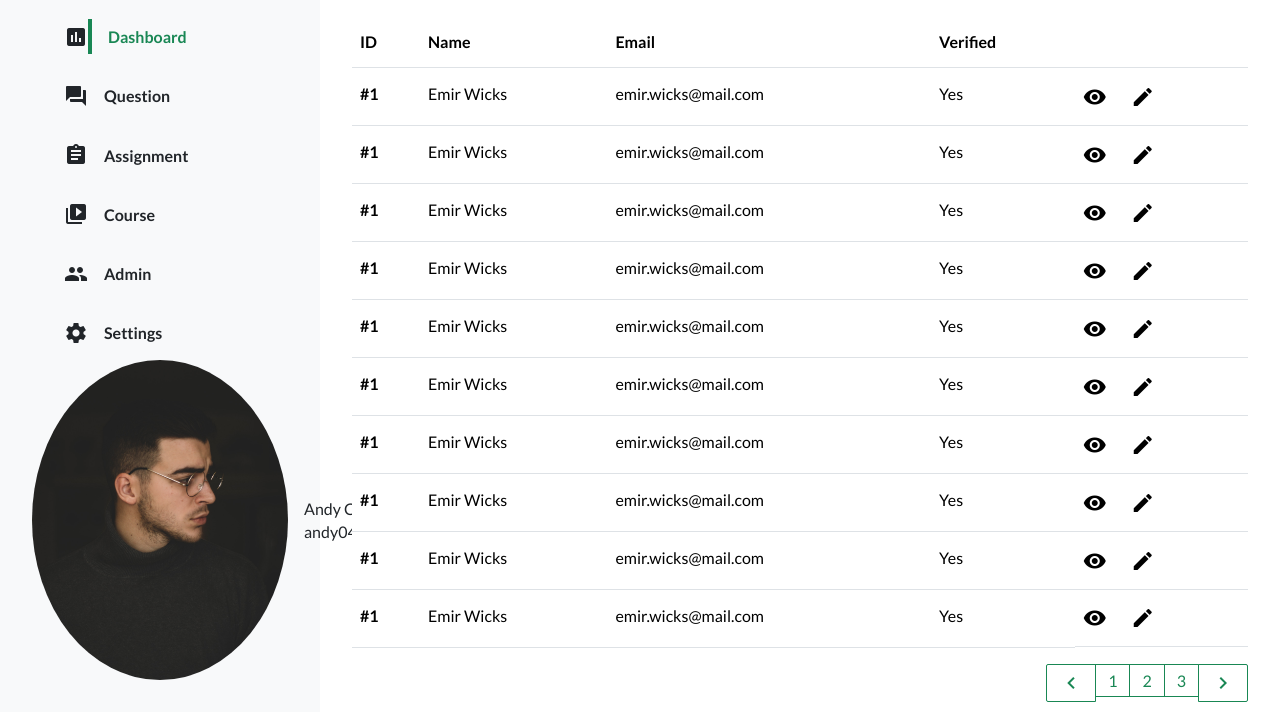
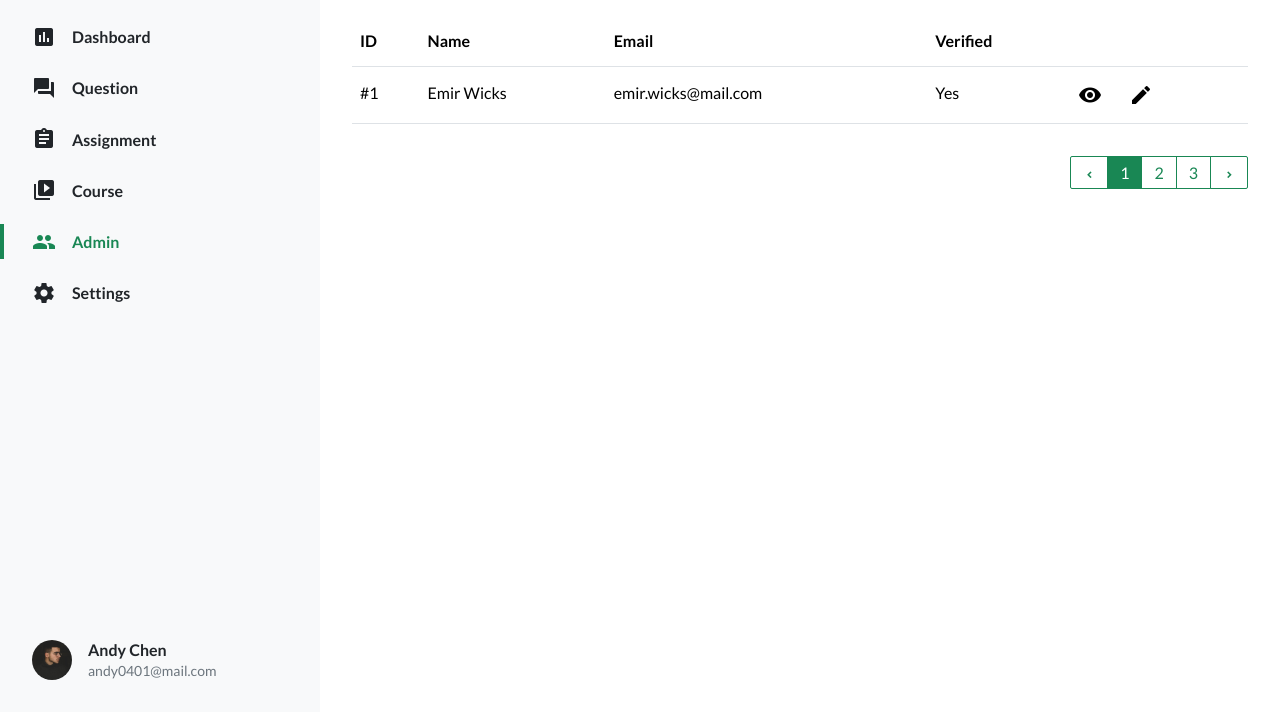
Before and after one commit to Tami1118/hex-2023web-week5, a website built with Vite: page pages/index.html in a window 1280 px wide. Shown: the part 88-800 px from the top of the page. Built offline with nearby package versions, Linux system fonts and the light colour scheme.

Commit message:
feat: 📦 html adjust

```diff
--- a/pages/index.html
+++ b/pages/index.html
@@ -11,9 +11,9 @@
 <body>
   <div class="vh-100">
     <div class="d-flex h-100">
-      <div class="sidebar w-25 bg-gray100">
-        <div class="d-flex flex-column h-100 p-8">
-          <a class="navbar-brand mb-8" href="#">
+      <div class="w-25 bg-gray100">
+        <div class="sidebar h-100 d-flex flex-column">
+          <a class="navbar-brand m-8" href="#">
             <svg xmlns="http://www.w3.org/2000/svg" xmlns:xlink="http://www.w3.org/1999/xlink" width="151" height="40" viewBox="0 0 151 40">
               <defs>
                 <clipPath id="clip-path">
@@ -37,10 +37,10 @@
               </g>
             </svg>
           </a>
-          <ul class="nav flex-column gap-6">
+          <ul class="nav flex-column mt-0 gap-4">
             <li class="nav-item d-flex align-items-center">
               <span class="material-icons">insert_chart</span>
-              <a class="nav-link active" aria-current="page" href="#">Dashboard</a>
+              <a class="nav-link" href="#">Dashboard</a>
             </li>
             <li class="nav-item d-flex align-items-center">
               <span class="material-icons">question_answer</span>
@@ -54,70 +54,49 @@
               <span class="material-icons">video_library</span>
               <a class="nav-link" href="#">Course</a>
             </li>
-            <li class="nav-item d-flex align-items-center">
+            <li class="nav-item d-flex align-items-center active">
               <span class="material-icons">people</span>
-              <a class="nav-link" href="#">Admin</a>
+              <a class="nav-link" href="index.html">Admin</a>
             </li>
             <li class="nav-item d-flex align-items-center">
               <span class="material-icons">settings</span>
               <a class="nav-link" href="#">Settings</a>
             </li>
           </ul>
-
-          <div class="mt-auto d-flex align-items-center">
-            <img class="person__img rounded-circle" src="../assets/images/andychen.jpeg">
+          <div class="mt-auto d-flex align-items-center m-8">
+            <img class="rounded-circle img-fluid" style="height: 40px; width: 40px;" src="../assets/images/andychen.jpeg">
             <div class="ms-4">
-              <div class="mb-1">Andy Chen</div>
-              <div class="person__email">andy0401@mail.com</div>
-            </div>
-          </div>
-        </div>
-      </div>
-      <div class="content w-75 overflow-y-scroll">
-        <nav class="navbar navbar-expand-lg p-0">
-          <div class="container p-8 m-0">
-            <a class="navbar-brand fw-bold" href="#">Admin</a>
-            <!-- Button trigger modal -->
-            <button type="button" class="btn d-flex align-middle" data-bs-toggle="modal" data-bs-target="#exampleModal">
-              <span class="material-icons me-2 text-success">add</span>
-              Add New Admin
-            </button>
-
-            <!-- Modal -->
-            <div class="modal fade" id="exampleModal" tabindex="-1" aria-labelledby="exampleModalLabel" aria-hidden="true">
-              <div class="modal-dialog">
-                <div class="modal-content">
-                  <div class="modal-header">
-                    <h1 class="modal-title fs-5" id="exampleModalLabel">Edit Admin</h1>
-                    <button type="button" class="btn-close" data-bs-dismiss="modal" aria-label="Close"></button>
-                  </div>
-                  <div class="modal-body">
-                    ...
-                  </div>
-                  <div class="modal-footer">
-                    <button type="button" class="btn btn-secondary" data-bs-dismiss="modal">Close</button>
-                    <button type="button" class="btn btn-primary">Save changes</button>
+              <div class="mb-1 fw-bold">Andy Chen</div>
+              <div class="text-gray600 fs-3h">andy0401@mail.com</div>
             </div>
           </div>
         </div>
       </div>
 
-
-
-
-
-            <button type="button" class="btn ms-auto">
+      <div class="content w-75 overflow-y-scroll">
+        <header>
+          <nav class="navbar navbar-expand-lg p-0">
+            <div class="container p-8 m-0">
+              <h1 class="navbar-brand fw-bold fs-6 me-12" href="#">Admin</h1>
+              <button class="btn border-0 d-flex align-items-center fw-bold" data-bs-toggle="modal" data-bs-target="#newAdminModal">
+                <span class="material-icons text-success me-2">add</span>
+                Add New Admin
+              </button>
+              <button type="button" class="btn-icon ms-auto">
                 <span class="material-icons">search</span>
               </button>
-            <button type="button" class="btn">
+              <button type="button" class="btn-icon ms-4">
                 <span class="material-icons">notifications_active</span>
               </button>
             </div>
           </nav>
+          <%- include('./components/addAdminModal'); -%>
+        </header>
 
-
+        <main>
           <div class="container px-8">
-          <table class="admin-table table table-hover">
+            <!-- table -->
+            <table class="table table-hover mb-8">
               <thead>
                 <tr class="py-3">
                   <th scope="col">ID</th>
@@ -128,183 +107,42 @@
                 </tr>
               </thead>
               <tbody>
-
-              <tr class="align-middle">
-                <th class="table-no">#1</th>
+                <tr>
+                  <th class="fw-normal">#1</th>
                   <td>Emir Wicks</td>
                   <td>emir.wicks@mail.com</td>
                   <td>Yes</td>
-                <td class="d-flex">
-                  <button class="p-0 border-0 bg-transparent me-6">
+                  <td>
+                    <button class="btn-icon me-6" data-bs-toggle="modal" data-bs-target="#viewAdminModal">
                       <span class="material-icons">visibility</span>
                     </button>
-                  <button class="p-0 border-0 bg-transparent">
+                    <button class="btn-icon" data-bs-toggle="modal" data-bs-target="#editAdminModal">
                       <span class="material-icons">edit</span>
                     </button>
                   </td>
                 </tr>
-
-              <tr class="align-middle">
-                <th class="table-no">#1</th>
-                <td>Emir Wicks</td>
-                <td>emir.wicks@mail.com</td>
-                <td>Yes</td>
-                <td class="d-flex">
-                  <button class="p-0 border-0 bg-transparent me-6">
-                    <span class="material-icons">visibility</span>
-                  </button>
-                  <button class="p-0 border-0 bg-transparent">
-                    <span class="material-icons">edit</span>
-                  </button>
-                </td>
-              </tr>
-
-              <tr class="align-middle">
-                <th class="table-no">#1</th>
-                <td>Emir Wicks</td>
-                <td>emir.wicks@mail.com</td>
-                <td>Yes</td>
-                <td class="d-flex">
-                  <button class="p-0 border-0 bg-transparent me-6">
-                    <span class="material-icons">visibility</span>
-                  </button>
-                  <button class="p-0 border-0 bg-transparent">
-                    <span class="material-icons">edit</span>
-                  </button>
-                </td>
-              </tr>
-
-              <tr class="align-middle">
-                <th class="table-no">#1</th>
-                <td>Emir Wicks</td>
-                <td>emir.wicks@mail.com</td>
-                <td>Yes</td>
-                <td class="d-flex">
-                  <button class="p-0 border-0 bg-transparent me-6">
-                    <span class="material-icons">visibility</span>
-                  </button>
-                  <button class="p-0 border-0 bg-transparent">
-                    <span class="material-icons">edit</span>
-                  </button>
-                </td>
-              </tr>
-
-              <tr class="align-middle">
-                <th class="table-no">#1</th>
-                <td>Emir Wicks</td>
-                <td>emir.wicks@mail.com</td>
-                <td>Yes</td>
-                <td class="d-flex">
-                  <button class="p-0 border-0 bg-transparent me-6">
-                    <span class="material-icons">visibility</span>
-                  </button>
-                  <button class="p-0 border-0 bg-transparent">
-                    <span class="material-icons">edit</span>
-                  </button>
-                </td>
-              </tr>
-
-              <tr class="align-middle">
-                <th class="table-no">#1</th>
-                <td>Emir Wicks</td>
-                <td>emir.wicks@mail.com</td>
-                <td>Yes</td>
-                <td class="d-flex">
-                  <button class="p-0 border-0 bg-transparent me-6">
-                    <span class="material-icons">visibility</span>
-                  </button>
-                  <button class="p-0 border-0 bg-transparent">
-                    <span class="material-icons">edit</span>
-                  </button>
-                </td>
-              </tr>
-
-              <tr class="align-middle">
-                <th class="table-no">#1</th>
-                <td>Emir Wicks</td>
-                <td>emir.wicks@mail.com</td>
-                <td>Yes</td>
-                <td class="d-flex">
-                  <button class="p-0 border-0 bg-transparent me-6">
-                    <span class="material-icons">visibility</span>
-                  </button>
-                  <button class="p-0 border-0 bg-transparent">
-                    <span class="material-icons">edit</span>
-                  </button>
-                </td>
-              </tr>
-
-              <tr class="align-middle">
-                <th class="table-no">#1</th>
-                <td>Emir Wicks</td>
-                <td>emir.wicks@mail.com</td>
-                <td>Yes</td>
-                <td class="d-flex">
-                  <button class="p-0 border-0 bg-transparent me-6">
-                    <span class="material-icons">visibility</span>
-                  </button>
-                  <button class="p-0 border-0 bg-transparent">
-                    <span class="material-icons">edit</span>
-                  </button>
-                </td>
-              </tr>
-
-              <tr class="align-middle">
-                <th class="table-no">#1</th>
-                <td>Emir Wicks</td>
-                <td>emir.wicks@mail.com</td>
-                <td>Yes</td>
-                <td class="d-flex">
-                  <button class="p-0 border-0 bg-transparent me-6">
-                    <span class="material-icons">visibility</span>
-                  </button>
-                  <button class="p-0 border-0 bg-transparent">
-                    <span class="material-icons">edit</span>
-                  </button>
-                </td>
-              </tr>
-
-              <tr class="align-middle">
-                <th class="table-no">#1</th>
-                <td>Emir Wicks</td>
-                <td>emir.wicks@mail.com</td>
-                <td>Yes</td>
-                <td class="d-flex">
-                  <button class="p-0 border-0 bg-transparent me-6">
-                    <span class="material-icons">visibility</span>
-                  </button>
-                  <button class="p-0 border-0 bg-transparent">
-                    <span class="material-icons">edit</span>
-                  </button>
-                </td>
-              </tr>
-
               </tbody>
             </table>
-        </div>
-        <div class="px-8">
-          <nav aria-label="Page navigation example ">
+            <%- include('./components/viewAdminModal'); -%>
+            <%- include('./components/editAdminModal'); -%>
+
+
+            <!-- pagination -->
+            <nav aria-label="admintablepagination">
               <ul class="pagination justify-content-end">
-              <li class="page-item">
-                <a class="page-link" href="#">
-                  <span class="material-icons page-size text-success">chevron_left</span>
-                </a>
-              </li>
-              <li class="page-item"><a class="page-link fz-4" href="#">1</a></li>
-              <li class="page-item"><a class="page-link fz-4" href="#">2</a></li>
-              <li class="page-item"><a class="page-link fz-4" href="#">3</a></li>
-              <li class="page-item">
-                <a class="page-link" href="#">
-                  <span class="material-icons page-size text-success">chevron_right</span>
-                </a>
-              </li>
+                <li class="page-item"><a class="page-link" href="#"><span class="material-icons fs-3 fw-bold">chevron_left</span></a></li>
+                <li class="page-item active"><a class="page-link active" href="#">1</a></li>
+                <li class="page-item"><a class="page-link" href="#">2</a></li>
+                <li class="page-item"><a class="page-link" href="#">3</a></li>
+                <li class="page-item"><a class="page-link" href="#"><span class="material-icons fs-3 fw-bold">chevron_right</span></a></li>
               </ul>
             </nav>
           </div>
-
+        </main>
 
       </div>
     </div>
+
 
     <!--
     <%- include('./layout/header'); -%>
```
Lines whose indentation alone changed are shown as unchanged.
